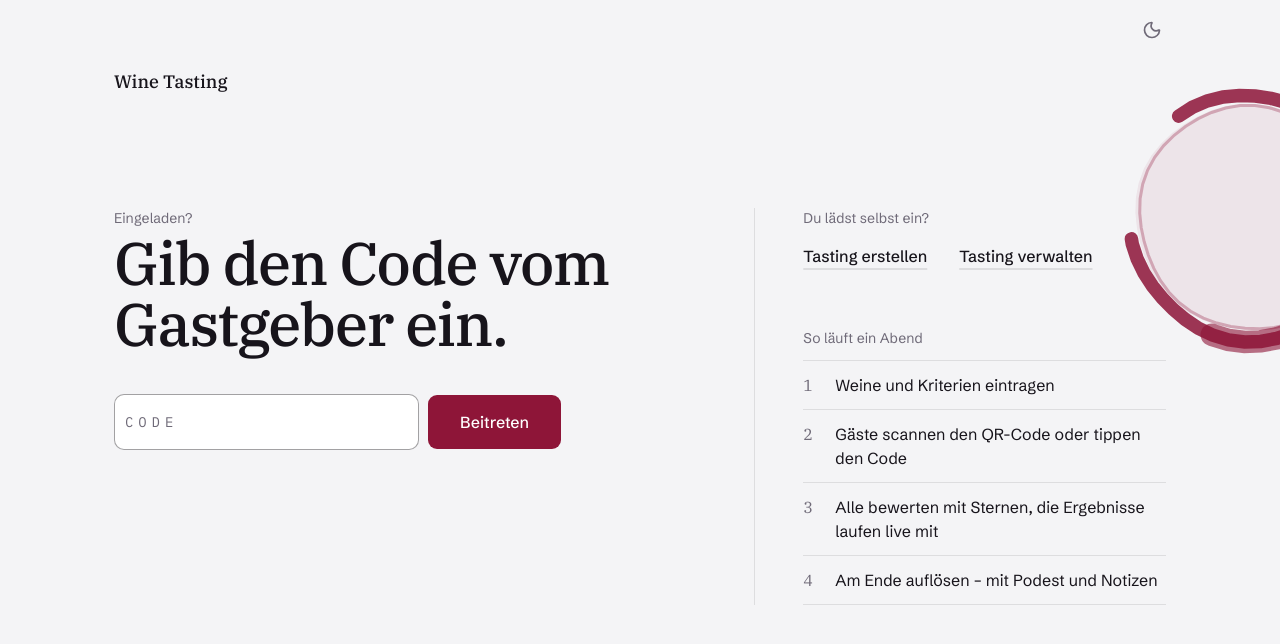
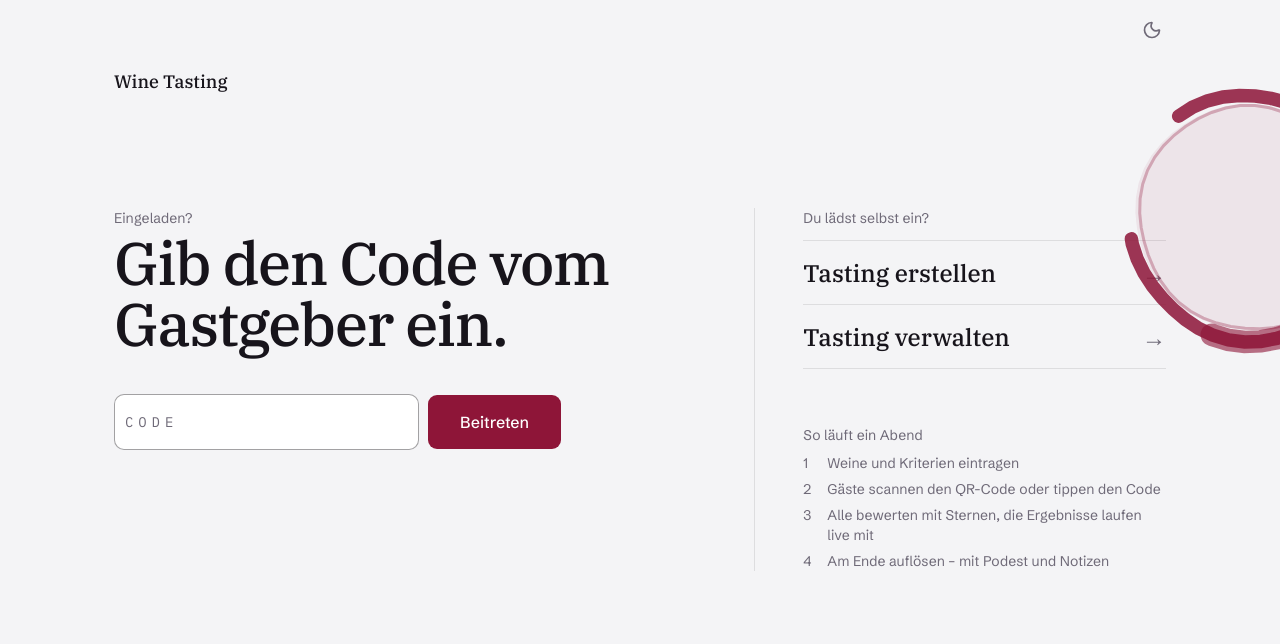
Before and after one commit to paulhauptmann14/wine-tasting, a Next.js app: page / in a window 1280 px wide. Shown: the top 644 px of the page. Built offline with nearby package versions, Linux system fonts and the light colour scheme; no server answers.

Commit message:
style(home): emphasize host actions on laptop
- "Tasting erstellen/verwalten" as large serif rows with arrow
- "So läuft ein Abend" smaller and muted

```diff
--- a/src/app/page.tsx
+++ b/src/app/page.tsx
@@ -2,9 +2,15 @@ import Link from 'next/link'
 import { CornerStain } from '@/components/corner-stain'
 import { GlassRing } from '@/components/glass-ring'
 import { JoinByCodeForm } from '@/components/join-by-code-form'
+import { cn } from '@/lib/utils'
 
 const textLink =
   'inline-flex h-12 items-center font-medium underline decoration-border decoration-2 underline-offset-[6px] outline-none hover:decoration-wine focus-visible:decoration-wine'
+/** Laptop: die Gastgeber-Wege als große Zeilen statt kleiner Textlinks */
+const hostLink = cn(
+  textLink,
+  'group lg:h-16 lg:w-full lg:justify-between lg:border-b lg:border-border lg:font-display lg:text-2xl lg:no-underline lg:hover:text-wine lg:focus-visible:text-wine',
+)
 
 /** Ablauf eines Abends – nur auf breiten Bildschirmen, dort sitzt meist der Gastgeber. */
 const STEPS = [
@@ -13,6 +19,17 @@ const STEPS = [
   'Alle bewerten mit Sternen, die Ergebnisse laufen live mit',
   'Am Ende auflösen – mit Podest und Notizen',
 ]
+
+function Arrow() {
+  return (
+    <span
+      aria-hidden
+      className="hidden text-muted-foreground transition-transform group-hover:translate-x-1 group-hover:text-wine motion-reduce:transition-none lg:inline"
+    >
+      →
+    </span>
+  )
+}
 
 export default function HomePage() {
   return (
@@ -50,21 +67,23 @@ export default function HomePage() {
             <h2 id="host-heading" className="text-sm text-muted-foreground">
               Du lädst selbst ein?
             </h2>
-            <div className="mt-1 flex flex-wrap gap-x-8">
-              <Link href="/new" className={textLink}>
+            <div className="mt-1 flex flex-wrap gap-x-8 lg:mt-3 lg:flex-col lg:border-t lg:border-border">
+              <Link href="/new" className={hostLink}>
                 Tasting erstellen
+                <Arrow />
               </Link>
-              <Link href="/manage" className={textLink}>
+              <Link href="/manage" className={hostLink}>
                 Tasting verwalten
+                <Arrow />
               </Link>
             </div>
 
-            <div className="mt-12 hidden lg:block">
+            <div className="mt-14 hidden lg:block">
               <h3 className="text-sm text-muted-foreground">So läuft ein Abend</h3>
-              <ol className="mt-3 border-t border-border">
+              <ol className="mt-2 grid gap-1.5 text-sm text-muted-foreground">
                 {STEPS.map((step, i) => (
-                  <li key={step} className="flex gap-4 border-b border-border py-3">
-                    <span className="w-4 shrink-0 font-display text-muted-foreground">{i + 1}</span>
+                  <li key={step} className="flex gap-3">
+                    <span className="w-3 shrink-0">{i + 1}</span>
                     <span>{step}</span>
                   </li>
                 ))}
```
